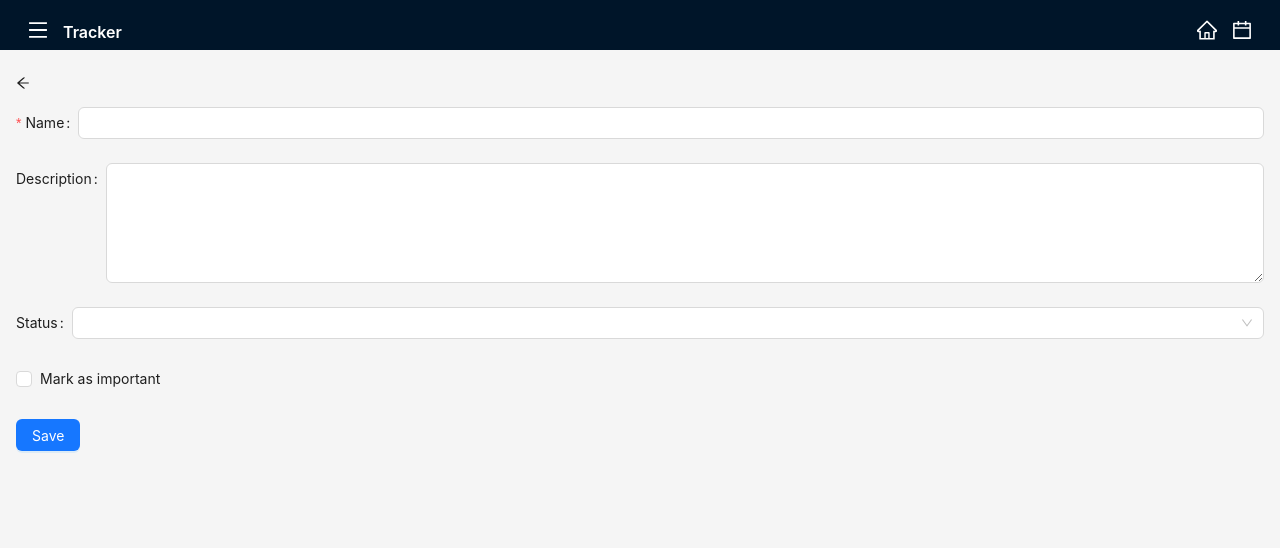
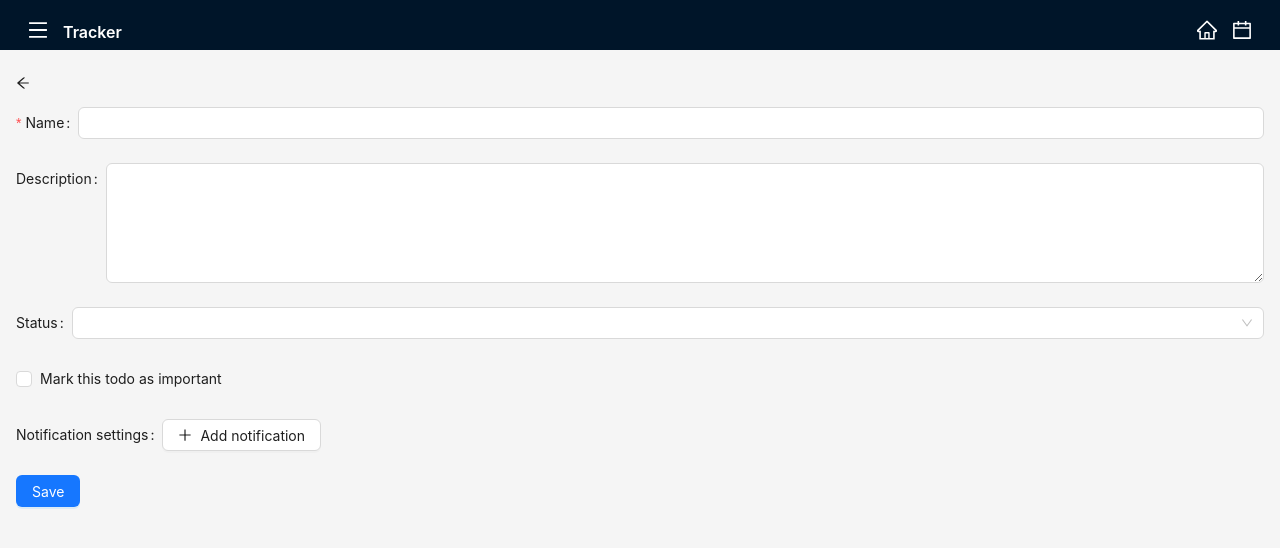
Before and after one commit to sergey-cyber/juice-up-frontend, a React (Vite) app: page /juice_up.ru/todos/1/1 in a window 1280 px wide. Shown: the top 548 px of the page. Built offline with nearby package versions, Linux system fonts and the light colour scheme; no server answers.

Commit message:
Telegram Notification settings added to  todoPage

```diff
--- a/src/api/client.ts
+++ b/src/api/client.ts
@@ -2,6 +2,7 @@ import { Auth } from "./login/auth";
 import { Scopes } from "./scopes/scopes";
 import { SimpleList } from "./simpleList/simpleList";
 import { SimpleListItems } from "./simpleList/simpleListItem";
+import { TlgNotification } from "./tlgNotification/tlgNotification";
 import { Todos } from "./todos/todos";
 
 export class Client {
@@ -10,6 +11,7 @@ export class Client {
   public simpleList;
   public simpleListItem;
   public auth;
+  public tlgNotification;
 
   constructor() {
     this.todos = new Todos();
@@ -17,5 +19,6 @@ export class Client {
     this.simpleList = new SimpleList();
     this.simpleListItem = new SimpleListItems();
     this.auth = new Auth();
+    this.tlgNotification = new TlgNotification();
   }
 }
--- a/src/api/requestable.ts
+++ b/src/api/requestable.ts
@@ -33,8 +33,15 @@ export class Requestable {
         store.dispatch(setError(null));
         return response.data;
       })
-      .catch((err: AxiosError) =>
-        store.dispatch(setError(err.response?.status))
-      );
+      .catch((err?: AxiosError) => {
+        store.dispatch(setError(err?.response?.status));
+        throw new AxiosError(
+          err?.message,
+          undefined,
+          undefined,
+          undefined,
+          err?.response
+        );
+      });
   }
 }
--- /dev/null
+++ b/src/api/tlgNotification/tlgNotification.ts
@@ -0,0 +1,27 @@
+import { TlgNoticeFormData } from "../../pages/todoPage/TlgNotificationModal";
+import { Requestable } from "../requestable";
+
+export class TlgNotification extends Requestable {
+  constructor() {
+    super("/tlgNotifications");
+  }
+
+  public get(id: number): Promise<TlgNotification> {
+    return this.request("GET", `/${id}`);
+  }
+
+  public create(data: TlgNoticeFormData): Promise<number> {
+    return this.request("POST", "", data);
+  }
+
+  public update(
+    data: Omit<TlgNotification, "id" | "recipient_id">,
+    id: number
+  ): Promise<void> {
+    return this.request("PUT", `/${id}`, data);
+  }
+
+  public delete(id: number) {
+    return this.request("DELETE", `/${id}`);
+  }
+}
--- a/src/components/formElements/Description.tsx
+++ /dev/null
@@ -1,10 +0,0 @@
-import { Form, Input } from "antd";
-import { CSSProperties } from "react";
-
-export const Description = (props: { style?: CSSProperties }) => {
-  return (
-    <Form.Item name={"description"} label="Description">
-      <Input.TextArea style={{ minHeight: "15vh", ...props.style }} />
-    </Form.Item>
-  );
-};
--- /dev/null
+++ b/src/components/formElements/TextArea.tsx
@@ -0,0 +1,17 @@
+import { Form, Input } from "antd";
+import { CSSProperties } from "react";
+
+export const TextArea = (props: {
+  style?: CSSProperties;
+  name?: string;
+  label?: string;
+}) => {
+  return (
+    <Form.Item
+      name={props.name || "description"}
+      label={props.label || "Description"}
+    >
+      <Input.TextArea style={{ minHeight: "15vh", ...props.style }} />
+    </Form.Item>
+  );
+};
--- /dev/null
+++ b/src/pages/todoPage/TlgNotificationFormItem.tsx
@@ -0,0 +1,72 @@
+import { Button, Space } from "antd";
+import { TlgNotification } from "../../types/entities/TlgNotification";
+import { PlusOutlined } from "@ant-design/icons";
+import { useCallback, useState } from "react";
+import {
+  TlgNoticeFormData,
+  TlgNotificationModal
+} from "./TlgNotificationModal";
+import { useClient } from "../../context/client";
+import { AxiosError } from "axios";
+import { useNotification } from "../../context/NotificationContext";
+import { commonEventProps } from "../../utils/hooks/useEvents";
+
+interface Props {
+  notifyObject?: TlgNotification;
+  onCreate: (id: number) => void;
+  todoId?: number;
+}
+
+export const TlgNotificationFormItem = ({
+  notifyObject,
+  onCreate,
+  todoId
+}: Props) => {
+  const notification = useNotification();
+  const client = useClient();
+  const [modalVisible, setModalVisible] = useState(false);
+  const [loading, setLoading] = useState(false);
+
+  const create = useCallback(
+    (data: TlgNoticeFormData) => {
+      setLoading(true);
+      client.tlgNotification
+        .create({ ...data, todo: todoId || -1 })
+        .then((res) => {
+          setModalVisible(false);
+          onCreate(res);
+        })
+        .catch((err?: AxiosError) =>
+          notification.error({
+            ...commonEventProps,
+            //@ts-ignore
+            message: err?.response?.data?.message,
+            duration: 5
+          })
+        )
+        .finally(() => setLoading(false));
+    },
+    [client.tlgNotification, notification, onCreate, todoId]
+  );
+
+  if (!notifyObject) {
+    return (
+      <>
+        <Space direction="vertical">
+          <Button onClick={() => setModalVisible(true)} icon={<PlusOutlined />}>
+            Add notification
+          </Button>
+        </Space>
+        <TlgNotificationModal
+          open={modalVisible}
+          onOk={(data) => create(data)}
+          onCancel={() => setModalVisible(false)}
+          loading={loading}
+        />
+      </>
+    );
+  }
+
+  //TODO: add notification display and delete/update logic
+  return <Space>{JSON.stringify(notifyObject)}</Space>;
+};
--- /dev/null
+++ b/src/pages/todoPage/TlgNotificationModal.tsx
@@ -0,0 +1,58 @@
+import { DatePicker, Form, Row, Space } from "antd";
+import { TrackerModal } from "../../components/TrackerModal";
+import { useForm } from "antd/es/form/Form";
+import { TlgNotification } from "../../types/entities/TlgNotification";
+import { TextArea } from "../../components/formElements/TextArea";
+import dayjs from "dayjs";
+
+export type TlgNoticeFormData = Omit<TlgNotification, "id" | "recipient_id">;
+
+interface Props {
+  open: boolean;
+  onOk: (data: TlgNoticeFormData) => void;
+  onCancel: () => void;
+  loading: boolean;
+}
+
+export const TlgNotificationModal = ({
+  open,
+  onOk,
+  onCancel,
+  loading
+}: Props) => {
+  const [form] = useForm<TlgNoticeFormData>();
+
+  return (
+    <TrackerModal
+      afterClose={() => form.resetFields()}
+      confirmLoading={loading}
+      destroyOnClose
+      onOk={() => onOk(form.getFieldsValue())}
+      open={open}
+      onCancel={onCancel}
+    >
+      <Form form={form}>
+        <TextArea name="message" label="Notification message" />
+        <Form.Item label={"Notification"} name={"executeTimestamp"}>
+          <Row style={{ width: "100%" }}>
+            <DatePicker
+              disabledDate={(current) => {
+                return (
+                  dayjs().add(-1, "days") >= current ||
+                  dayjs().add(1, "month") <= current
+                );
+              }}
+              showNow={false}
+              style={{ width: "100%" }}
+              showTime
+              showSecond={false}
+              onChange={(value) =>
+                form.setFieldValue("executeTimestamp", value?.toISOString())
+              }
+            />
+          </Row>
+        </Form.Item>
+      </Form>
+    </TrackerModal>
+  );
+};
--- a/src/pages/todoPage/TodoPage.tsx
+++ b/src/pages/todoPage/TodoPage.tsx
@@ -6,8 +6,10 @@ import { Todo, TodoStatus } from "../../types/entities/Todo";
 import { Loader } from "../../components/Loader";
 import { PageHeader } from "../../components/PageHeader";
 import { Button, Checkbox, Form, Input, Select } from "antd";
-import { Description } from "../../components/formElements/Description";
+import { TextArea } from "../../components/formElements/TextArea";
 import { Events, useEvent } from "../../utils/hooks/useEvents";
+import { TlgNotification } from "../../types/entities/TlgNotification";
+import { TlgNotificationFormItem } from "./TlgNotificationFormItem";
 
 export const TodoPage = () => {
   const client = useClient();
@@ -17,6 +19,7 @@ export const TodoPage = () => {
 
   const [todo, setTodo] = useState<Todo>();
   const [isSaving, setIsSaving] = useState(false);
+  const [tlgNotice, setTlgNotice] = useState<TlgNotification>();
 
   const { loading } = useFetch(
     () => client.todos.getById(todoId || ""),
@@ -26,6 +29,18 @@ export const TodoPage = () => {
     },
     () => console.log("error"),
     [todoId]
+  );
+
+  const { loading: tlgNoticeLoading } = useFetch(
+    () => {
+      if (todo?.tlgNotification) {
+        return client.tlgNotification.get(todo.tlgNotification);
+      }
+      return Promise.resolve(undefined);
+    },
+    (res) => setTlgNotice(res as TlgNotification | undefined),
+    () => console.log(),
+    [todo?.tlgNotification]
   );
 
   const save = () => {
@@ -51,7 +66,7 @@ export const TodoPage = () => {
         <Form.Item name={"name"} label="Name" required>
           <Input />
         </Form.Item>
-        <Description />
+        <TextArea />
         <Form.Item name={"status"} label="Status">
           <Select
             //style={{ width: 120 }}
@@ -62,8 +77,20 @@ export const TodoPage = () => {
           />
         </Form.Item>
         <Form.Item valuePropName="checked" name={"isImportant"}>
-          <Checkbox>Mark as important</Checkbox>
+          <Checkbox>Mark this todo as important</Checkbox>
         </Form.Item>
+        <Form.Item label="Notification settings">
+          {tlgNoticeLoading ? (
+            <Loader />
+          ) : (
+            <TlgNotificationFormItem
+              onCreate={(id) => console.log(id)}
+              notifyObject={tlgNotice}
+              todoId={todo?.id}
+            />
+          )}
+        </Form.Item>
+
         <Form.Item>
           <Button onClick={save} type="primary">
             Save
--- a/src/pages/todos/component/CreateTodoModal.tsx
+++ b/src/pages/todos/component/CreateTodoModal.tsx
@@ -1,7 +1,7 @@
 import { TrackerModal } from "../../../components/TrackerModal";
 import { Form, Input } from "antd";
 import { Todo } from "../../../types/entities/Todo";
-import { Description } from "../../../components/formElements/Description";
+import { TextArea } from "../../../components/formElements/TextArea";
 
 interface Props {
   loading: boolean;
@@ -28,7 +28,7 @@ export const CreateTodoModal = ({ open, onCancel, onOk, loading }: Props) => {
         <Form.Item name={"name"} label="Name" required>
           <Input />
         </Form.Item>
-        <Description />
+        <TextArea />
       </Form>
     </TrackerModal>
   );
--- /dev/null
+++ b/src/types/entities/TlgNotification.ts
@@ -0,0 +1,7 @@
+export interface TlgNotification {
+  id: number;
+  executeTimestamp: Date;
+  todo: number;
+  message?: string;
+  recipient_id: number; //user_identifier from telegramm
+}
--- a/src/types/entities/Todo.ts
+++ b/src/types/entities/Todo.ts
@@ -14,4 +14,5 @@ export interface Todo {
   scope: number;
   status?: TodoStatus;
   isImportant?: boolean;
+  tlgNotification?: number;
 }
--- a/src/utils/hooks/useEvents.ts
+++ b/src/utils/hooks/useEvents.ts
@@ -1,6 +1,9 @@
 import { useCallback, useMemo } from "react";
 import { useNotification } from "../../context/NotificationContext";
-import { ArgsProps } from "antd/es/notification/interface";
+import {
+  ArgsProps,
+  NotificationPlacement
+} from "antd/es/notification/interface";
 
 export enum Events {
   //Calendar
@@ -41,16 +44,15 @@ export enum Events {
   LOGIN_FAILURE
 }
 
+export const commonEventProps = {
+  placement: "bottomRight" as NotificationPlacement,
+  duration: 2
+};
+
 export const useEvent = () => {
   const notify = useNotification();
 
-  const defaultProps: Partial<ArgsProps> = useMemo(
-    () => ({
-      placement: "bottomRight",
-      duration: 2
-    }),
-    []
-  );
+  const defaultProps: Partial<ArgsProps> = useMemo(() => commonEventProps, []);
 
   const setEvent = useCallback(
     (event: Events) => {
```
